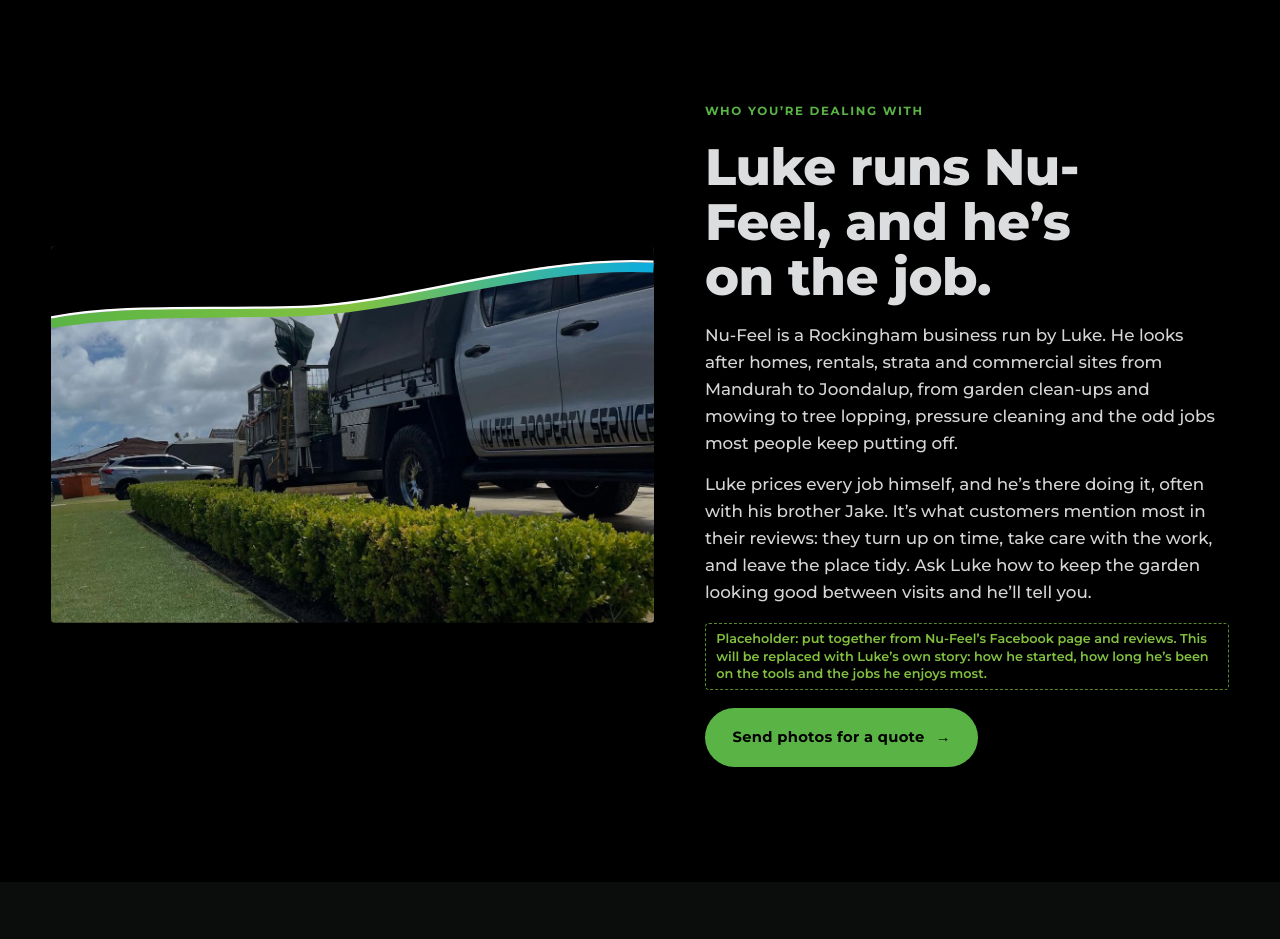
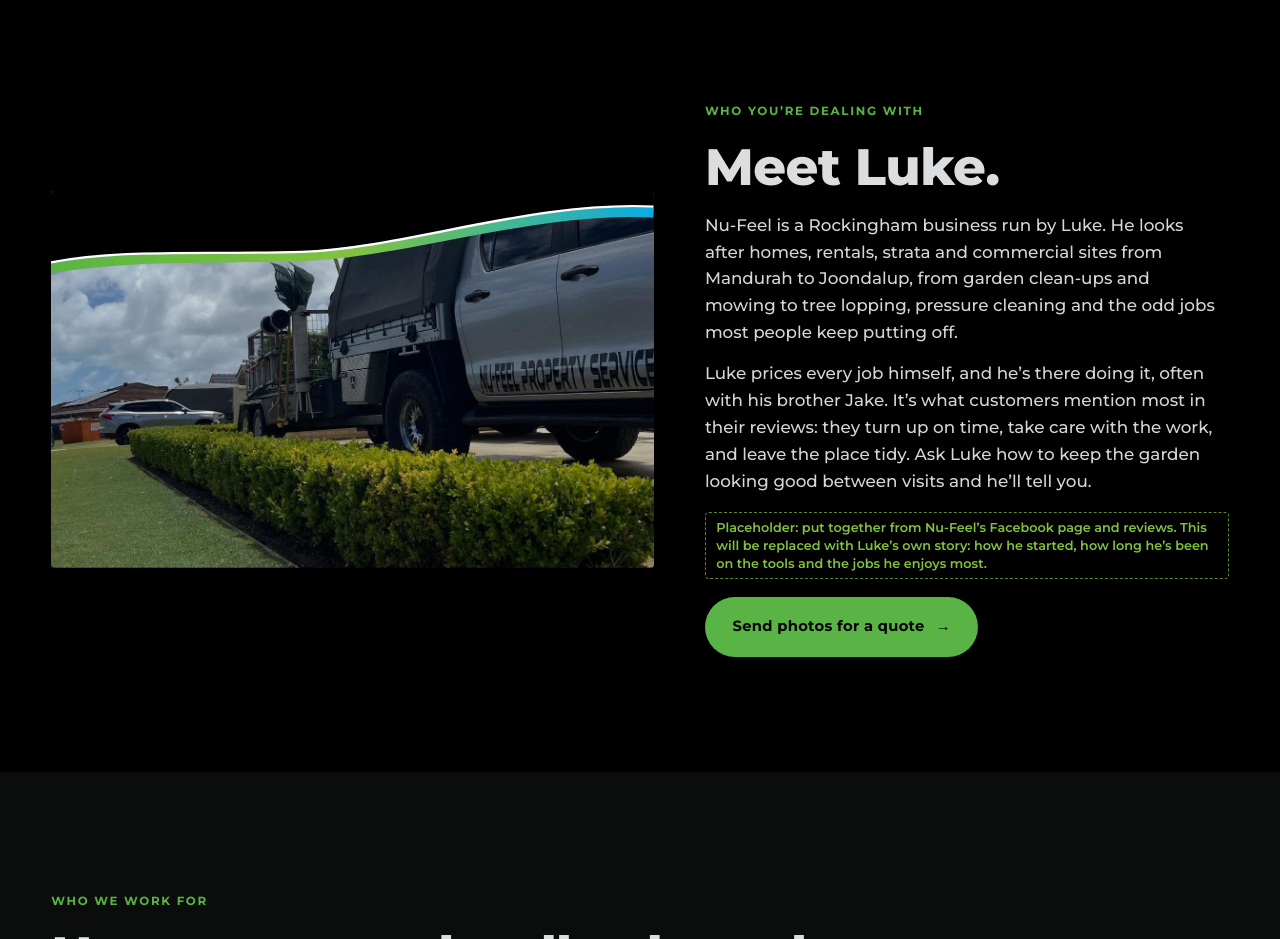
Before and after one commit to the-service-edit/nufeel, a plain HTML site: page v5/index.html in a window 1280 px wide. Shown: the part 2120-3059 px from the top of the page. Drawn offline with Linux system fonts and the light colour scheme.

Commit message:
v5: Meet Luke heading

```diff
--- a/v5/index.html
+++ b/v5/index.html
@@ -631,7 +631,7 @@
       <div class="shot luke__img reveal"><svg class="swoosh" viewBox="0 0 600 120" preserveAspectRatio="none" aria-hidden="true"><path d="M0 0H600V22C480 12 380 70 250 82S70 78 0 96Z" fill="#000"/><path d="M0 104C80 86 150 92 250 88S480 22 600 30" fill="none" stroke="url(#b-mix)" stroke-width="13"/><path d="M0 96C70 78 150 86 250 82S480 14 600 22" fill="none" stroke="#fff" stroke-width="3"/></svg><img src="../images/work-hedge.jpg" alt="The Nu-Feel Property Services ute parked beside a freshly clipped hedge" loading="lazy" /></div>
       <div class="luke__copy reveal">
         <span class="eyebrow track gg"><svg class="ic ic--leaf" aria-hidden="true"><use href="#leaf"/></svg>Who you’re dealing with</span>
-        <h2 class="h h--s gs">Luke runs Nu-Feel, and he’s on the job.</h2>
+        <h2 class="h h--s gs">Meet Luke.</h2>
         <p>Nu-Feel is a Rockingham business run by Luke. He looks after homes, rentals, strata and commercial sites from Mandurah to Joondalup, from garden clean-ups and mowing to tree lopping, pressure cleaning and the odd jobs most people keep putting off.</p>
         <p>Luke prices every job himself, and he’s there doing it, often with his brother Jake. It’s what customers mention most in their reviews: they turn up on time, take care with the work, and leave the place tidy. Ask Luke how to keep the garden looking good between visits and he’ll tell you.</p>
         <span class="todo">Placeholder: put together from Nu-Feel’s Facebook page and reviews. This will be replaced with Luke’s own story: how he started, how long he’s been on the tools and the jobs he enjoys most.</span>
```
